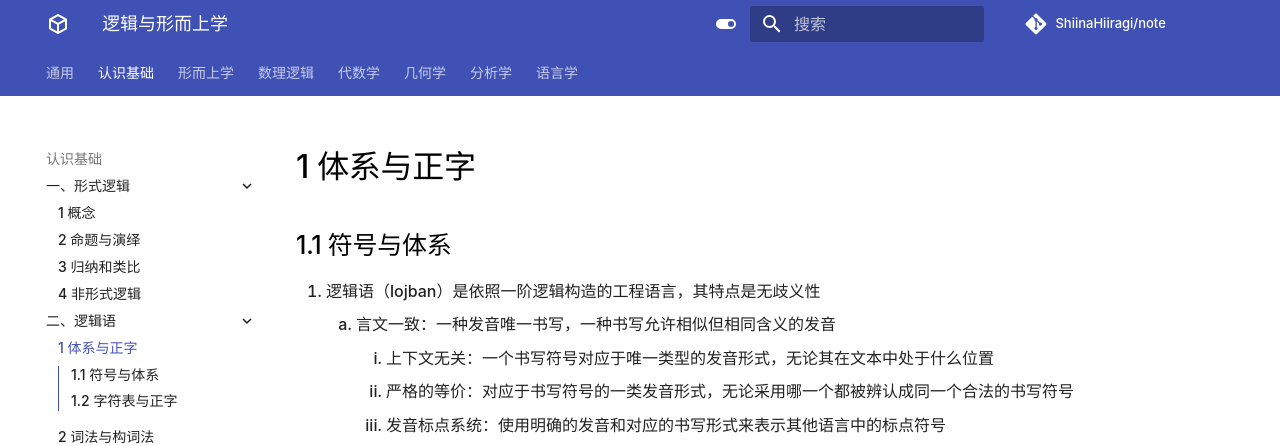
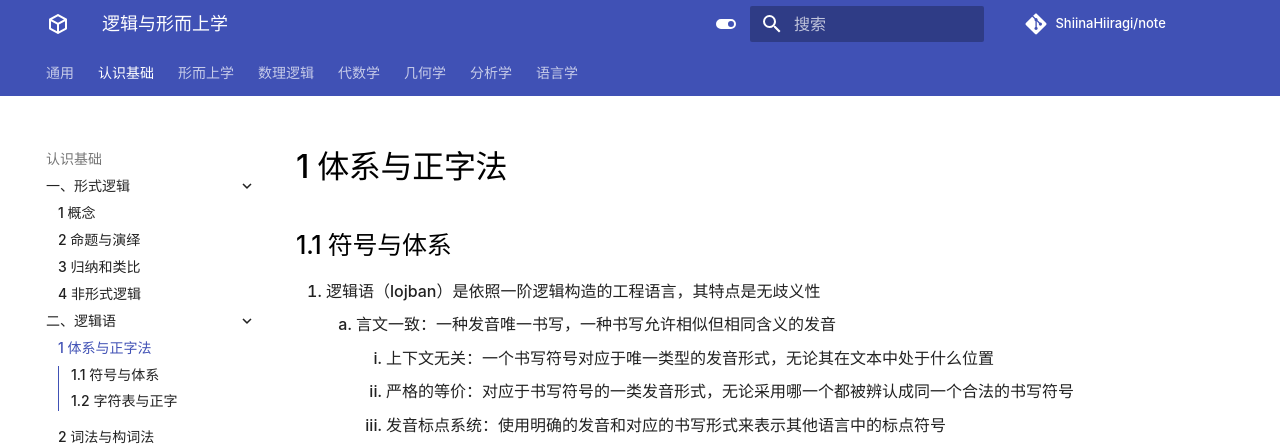
Before and after one commit to ShiinaHiiragi/note, an MkDocs documentation site: the page built from docs/cogn/jbo/phone.md, in a window 1280 px wide and 900 px high. Shown: the top 446 px of the window. Built offline with MkDocs 1.6.1 and Material for MkDocs 9.7.7, drawn with Linux system fonts in a browser that asks for light colours; comment, search, counter and statistics services are not loaded.

Commit message:
change title

```diff
--- a/docs/cogn/jbo/phone.md
+++ b/docs/cogn/jbo/phone.md
@@ -1,4 +1,4 @@
-# 1 体系与正字
+# 1 体系与正字法
 
 ## 1.1 符号与体系
 1. 逻辑语（lojban）是依照一阶逻辑构造的工程语言，其特点是无歧义性
--- a/mkdocs.yml
+++ b/mkdocs.yml
@@ -111,7 +111,7 @@ nav:
       - 3 归纳和类比: cogn/form/ind.md
       - 4 非形式逻辑: cogn/form/prf.md
     - 二、逻辑语:
-      - 1 体系与正字: cogn/jbo/phone.md
+      - 1 体系与正字法: cogn/jbo/phone.md
       - 2 词法与构词法: cogn/jbo/lex.md
       - 3 句法与篇章法: cogn/jbo/syntax.md
   - 形而上学:
```
